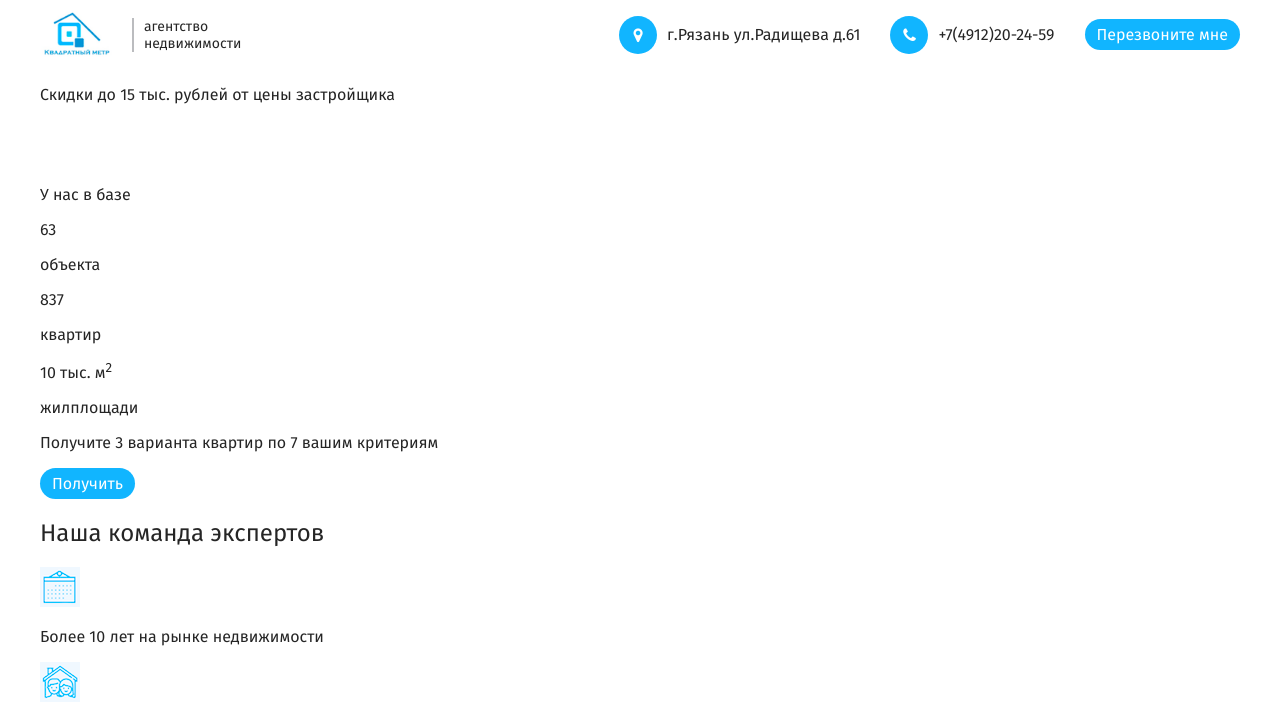
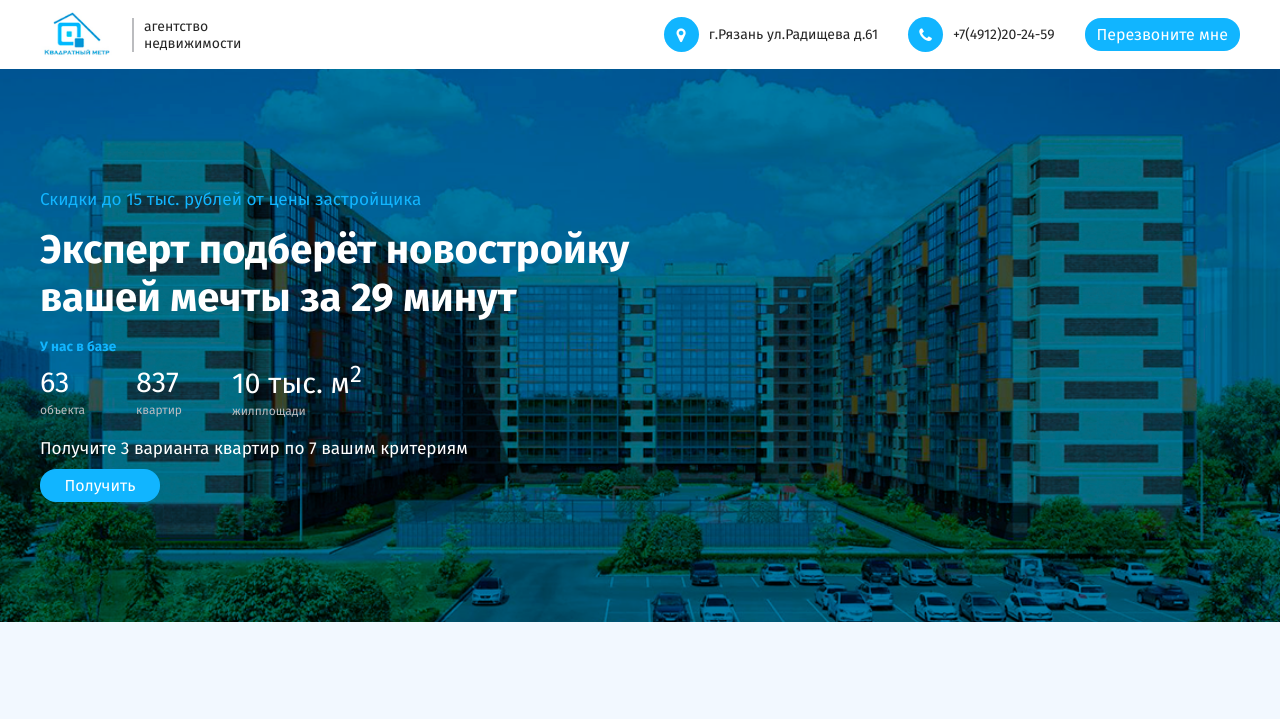
Before and after one commit to Eremor/My-2st-site, a plain HTML site: page index.html in a window 1280 px wide. Shown: the top 719 px of the page. Drawn offline with Linux system fonts and the light colour scheme.

Commit message:
add header style, change html

```diff
--- a/index.html
+++ b/index.html
@@ -31,14 +31,14 @@
               </div>
               <p class="contact-description">+7(4912)20-24-59</p>
             </div>
-            <button class="btn btn-primary">Перезвоните мне</button>
+            <button class="btn btn_primary">Перезвоните мне</button>
           </div>
         </nav>
       </div>
     </div>
     <div class="header-main">
       <div class="container">
-        <p class="header-text header-sell">Скидки до 15 тыс. рублей от цены застройщика</p>
+        <p class="header-text header-text_blue">Скидки до 15 тыс. рублей от цены застройщика</p>
         <h1 class="header-title">Эксперт подберёт новостройку вашей мечты за 29 минут</h1>
         <div class="header-our-base">
           <p class="our-base-text">У нас в базе</p>
@@ -52,20 +52,20 @@
               <p class="our-base-items__description">квартир</p>
             </div>
             <div class="our-base-items">
-              <p class="our-base-items__numbers">10 тыс. м<sup>2</sup></p>
+              <p class="our-base-items__numbers small-sup">10 тыс. м<sup>2</sup></p>
               <p class="our-base-items__description">жилплощади</p>
             </div>
           </div>
         </div>
         <p class="header-text">Получите 3 варианта квартир по 7 вашим критериям</p>
-        <button class="btn btn-primary">Получить</button>
+        <button class="btn btn_primary btn_header">Получить</button>
       </div>
     </div>
   </header>
   <main>
     <div class="team-section">
       <div class="container">
-        <div class="team-positions pos">
+        <div class="pos">
           <div class="team-descriptions">
             <h2 class="section-title">Наша команда экспертов</h2>
             <div class="description-positions">
@@ -99,7 +99,6 @@
             <img class="team-image__item" src="img/our_team.png" alt="Фотография нашей команды">
           </div>
         </div>
-        <hr class="hr-team">
       </div>
     </div>
     <div class="works-section">
@@ -178,10 +177,9 @@
           </div>
           <div class="banner work-banner">
             <h2 class="section-title">Наши специалисты подберут квартиру по вашим требованиям</h2>
-            <button class="btn btn-primary">Подобрать квартиру</button>
+            <button class="btn btn_primary">Подобрать квартиру</button>
           </div>
         </div>
-        <hr class="hr-work">
       </div>
     </div>
     <div class="hww-section">
@@ -224,7 +222,6 @@
             <img class="hww-img__item" src="img/city.png" alt="изображение города">
           </div>
         </div>
-        <hr class="hr-hww">
       </div>
     </div>
     <div class="bank-section">
@@ -241,9 +238,8 @@
             <img class="bank-list__item" src="img/bank_7.png" alt="логотип промсвязьбанк">
             <img class="bank-list__item" src="img/bank_8.png" alt="логотип банк открытие">
           </div>
-          <button class="btn btn-primary">Подобрать ипоте</button>
+          <button class="btn btn_primary">Подобрать ипоте</button>
         </div>
-        <hr class="hr-bank">
       </div>
     </div>
     <div class="review-section">
@@ -282,10 +278,9 @@
           <div class="banner review-banner">
             <h2 class="section-title">Ваша идеальная квартира</h2>
             <p class="review-banner__text">Пройдите тест ответив на 7 вопросов и получите 3 варианта квартир от эксперта</p>
-            <button class="btn btn-primary">Пройти тест</button>
+            <button class="btn btn_primary">Пройти тест</button>
           </div>
         </div>
-        <hr class="hr-review">
       </div>
     </div>
   </main>
--- a/main.css
+++ b/main.css
@@ -1,6 +1,9 @@
-body{
+*{
   margin: 0;
   padding: 0;
+}
+
+body{
   font-family: Fira Sans, sans-serif;
   font-weight: 400;
   word-wrap: break-word;
@@ -11,12 +14,38 @@ body{
   color: #fff;
   font-weight: 700;
   text-align: left;
-  font-size: 2rem;
+  font-size: 2.5rem;
+  width: 50%;
+  margin: 2vh 0;
 }
 
 .section-title{
   text-align: left;
   font-weight: 400;
+  padding-top: 12vh;
+}
+
+.section-title::before{
+  display: inline-block;
+  position: absolute;
+  top: 13.2vh;
+  left: -5px;;
+  content: "";
+  background-color: #11b5ff;
+  width: 7px;
+  height: 7px;
+  border-radius: 50%;
+}
+
+.section-title::after{
+  display: block;
+  position: absolute;
+  content: "";
+  background-color: rgba(17, 181, 255, 0.2);;
+  width: 1px;
+  height: 93%;
+  left: -2px;
+  top: 16vh;
 }
 
 .plan-desc__title{
@@ -33,7 +62,7 @@ body{
 }
 
 .btn{
-  padding: 6px 12px;
+  padding: 7px 12px;
   font-size: 0.75em;
   font-weight: 700;
   white-space: nowrap;
@@ -49,13 +78,17 @@ body{
   font: inherit;
 }
 
-.btn-primary{
+.btn:focus{
+  outline-style: none;
+}
+
+.btn_primary{
   color: #fff;
   background-color: #11b5ff;
   border: none;
 }
 
-.btn-primary:hover{
+.btn_primary:hover{
   background-color: #1b8fe0;
 }
 
@@ -63,6 +96,10 @@ body{
   max-width: 1200px;
   margin: 0 auto;
   position: relative;
+}
+
+.pos{
+  margin: 0 30px;
 }
 
 /*Header*/
@@ -113,11 +150,73 @@ body{
   margin-right: 10px;
   padding: 10px;
   border-radius: 50%;
-  width: 18px;
-  height: 18px;
+  width: 15px;
+  height: 15px;
   background-color: #11b5ff;
   color: #fff;
   display: flex;
   align-items: center;
   justify-content: center;
 }
+
+.contact-description{
+  font-size: 0.875rem;
+}
+
+.header-main{
+  background-image: url(./img/header_img.png);
+  background-repeat: no-repeat;
+  background-position: center;
+  background-size: cover;
+  display: block;
+}
+
+.header-text{
+  font-size: 1.075rem;
+  width: 40%;
+  color: #fff;
+}
+
+.header-text_blue{
+  padding-top: 15vh;
+  color: #11b5ff;
+}
+
+.our-base-text{
+  font-size: 0.85rem;
+  font-weight: 700;
+  color: #11b5ff;
+}
+
+.our-base-info{
+  display: grid;
+  grid-template-columns: 0.08fr 0.08fr 0.8fr;
+  margin-bottom: 20px;
+}
+
+.our-base-items__numbers{
+  color: #fff;
+  font-size: 1.8rem;
+  padding-top: 10px;
+  margin-bottom: 3px;
+}
+
+.our-base-items__description{
+  color: #bbbcbf;
+  font-size: 0.75rem;
+}
+
+.small-sup{
+  padding-top: 5px;
+}
+
+.btn_header{
+  margin-top: 10px;
+  margin-bottom: 15vh;
+  width: 10%;
+}
+
+/*Our team section*/
+.team-section{
+  background-color: #f2f8ff;
+}
```
